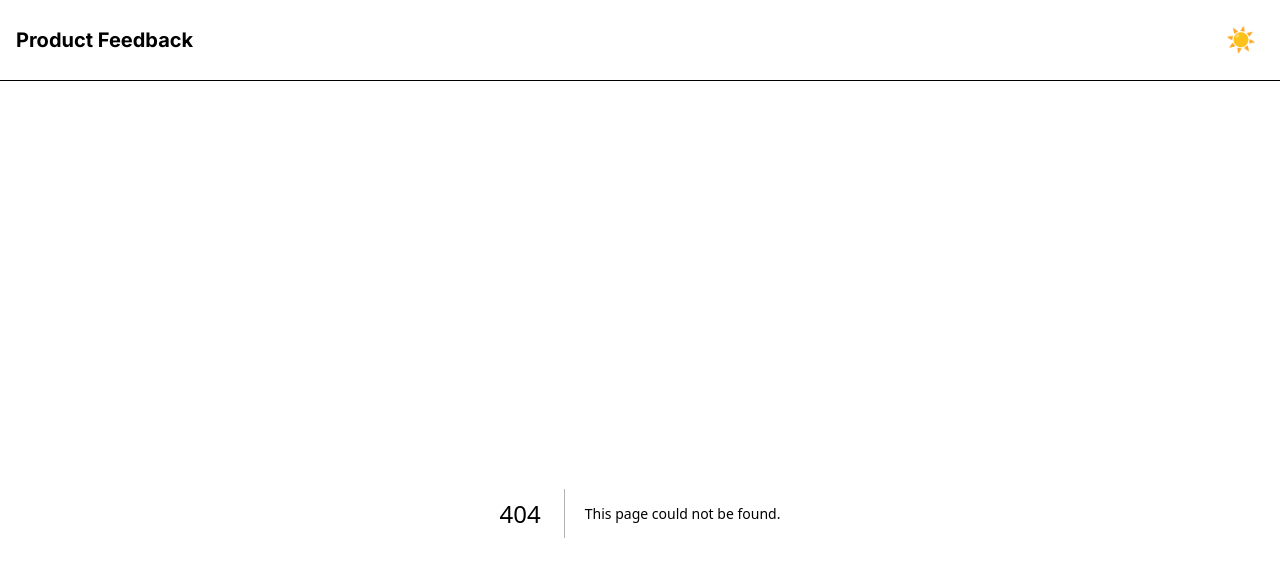
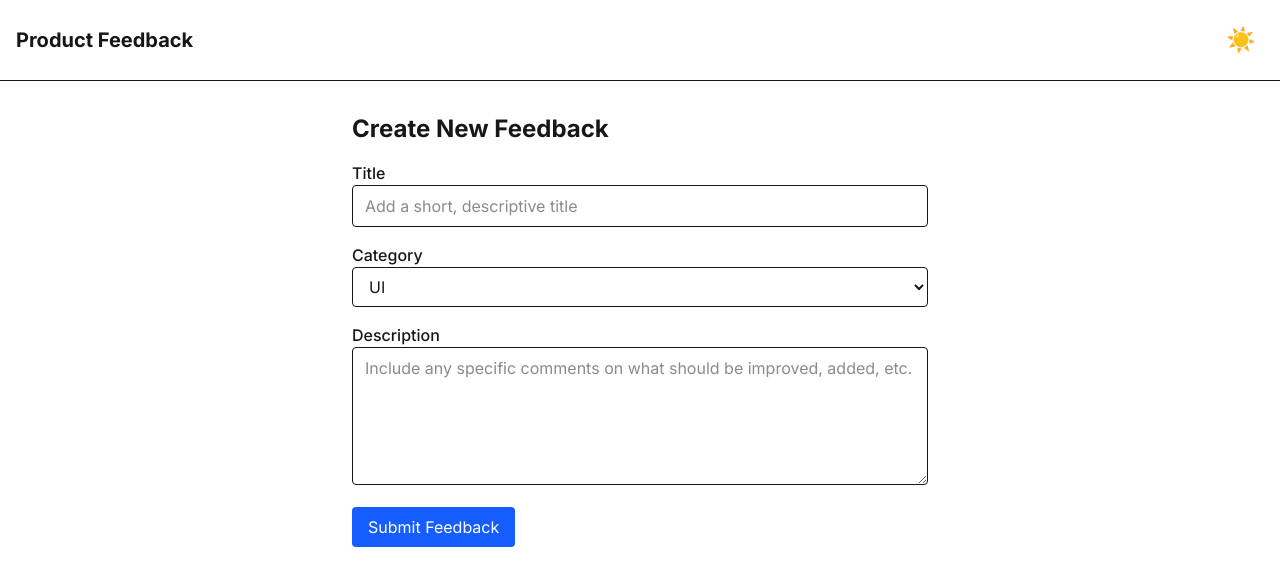
Before and after one commit to andrewteece/product-feedback-app, a Next.js app: page /feedback/new in a window 1280 px wide. Before the commit this address had no page. Shown: the top 586 px of the page. Built offline with nearby package versions, Linux system fonts and the light colour scheme.

Commit message:
zod and hookform installed and feedbackform

```diff
--- a/package.json
+++ b/package.json
@@ -9,10 +9,13 @@
     "lint": "next lint"
   },
   "dependencies": {
+    "@hookform/resolvers": "^5.1.1",
     "next": "15.4.3",
     "react": "19.1.0",
     "react-dom": "19.1.0",
+    "react-hook-form": "^7.61.1",
     "tree": "^0.1.3",
+    "zod": "^4.0.8",
     "zustand": "^5.0.6"
   },
   "devDependencies": {
--- /dev/null
+++ b/src/app/feedback/new/[id]/page.tsx
@@ -0,0 +1,34 @@
+import { useFeedbackStore } from '@/store/feedbackStore';
+import { notFound } from 'next/navigation';
+import CommentSection from '@/components/comments/CommentSection';
+
+export default function FeedbackDetail({ params }: { params: { id: string } }) {
+  const feedbackId = parseInt(params.id, 10);
+  const feedback = useFeedbackStore((s) =>
+    s.feedbacks.find((f) => f.id === feedbackId)
+  );
+
+  if (!feedback) return notFound();
+
+  return (
+    <section className='max-w-2xl mx-auto space-y-6'>
+      <div className='border p-4 rounded shadow'>
+        <h1 className='text-xl font-bold'>{feedback.title}</h1>
+        <p className='text-gray-600 dark:text-gray-300'>
+          {feedback.description}
+        </p>
+        <div className='flex items-center gap-4 mt-2'>
+          <span className='bg-slate-100 dark:bg-slate-800 px-2 py-1 rounded text-sm'>
+            Category: {feedback.category}
+          </span>
+          <span className='text-sm text-blue-500'>{feedback.status}</span>
+        </div>
+        <button className='mt-4 px-4 py-2 bg-blue-600 text-white rounded'>
+          ▲ {feedback.upvotes}
+        </button>
+      </div>
+
+      <CommentSection comments={feedback.comments ?? []} />
+    </section>
+  );
+}
--- /dev/null
+++ b/src/app/feedback/new/page.tsx
@@ -0,0 +1,10 @@
+import FeedbackForm from '@/components/feedback/FeedbackForm';
+
+export default function NewFeedbackPage() {
+  return (
+    <section className='max-w-xl mx-auto'>
+      <h1 className='text-2xl font-bold mb-4'>Create New Feedback</h1>
+      <FeedbackForm />
+    </section>
+  );
+}
--- /dev/null
+++ b/src/components/comments/CommentSection.tsx
@@ -0,0 +1,16 @@
+import type { Comment } from '@/types/feedback';
+
+export default function CommentSection({ comments }: { comments: Comment[] }) {
+  return (
+    <div>
+      <h2 className='text-lg font-semibold mb-2'>{comments.length} Comments</h2>
+      {comments.map((comment) => (
+        <div key={comment.id} className='mb-4 border-b pb-2'>
+          <p className='font-bold'>{comment.user.name}</p>
+          <p className='text-sm text-gray-600'>@{comment.user.username}</p>
+          <p className='mt-1'>{comment.content}</p>
+        </div>
+      ))}
+    </div>
+  );
+}
--- /dev/null
+++ b/src/components/feedback/FeedbackForm.tsx
@@ -0,0 +1,96 @@
+'use client';
+
+import { useForm } from 'react-hook-form';
+import { z } from 'zod';
+import { zodResolver } from '@hookform/resolvers/zod';
+import { useFeedbackStore } from '@/store/feedbackStore';
+import type { Category } from '@/types/feedback';
+import { useRouter } from 'next/navigation';
+
+const categories: Category[] = ['UI', 'UX', 'Enhancement', 'Bug', 'Feature'];
+
+const schema = z.object({
+  title: z.string().min(3, 'Title is required'),
+  category: z.enum(categories),
+  description: z.string().min(10, 'Description must be at least 10 characters'),
+});
+
+type FormData = z.infer<typeof schema>;
+
+export default function FeedbackForm() {
+  const {
+    register,
+    handleSubmit,
+    formState: { errors },
+  } = useForm<FormData>({
+    resolver: zodResolver(schema),
+  });
+
+  const addFeedback = useFeedbackStore((s) => s.addFeedback);
+  const router = useRouter();
+
+  const onSubmit = (data: FormData) => {
+    const newFeedback = {
+      id: Date.now(),
+      status: 'Suggestion',
+      upvotes: 0,
+      comments: [],
+      ...data,
+    };
+    addFeedback(newFeedback);
+    router.push('/');
+  };
+
+  return (
+    <form onSubmit={handleSubmit(onSubmit)} className='space-y-4'>
+      <div>
+        <label className='block font-medium'>Title</label>
+        <input
+          {...register('title')}
+          className='w-full border rounded px-3 py-2'
+          placeholder='Add a short, descriptive title'
+        />
+        {errors.title && (
+          <p className='text-sm text-red-500'>{errors.title.message}</p>
+        )}
+      </div>
+
+      <div>
+        <label className='block font-medium'>Category</label>
+        <select
+          {...register('category')}
+          className='w-full border rounded px-3 py-2'
+        >
+          {categories.map((cat) => (
+            <option key={cat} value={cat}>
+              {cat}
+            </option>
+          ))}
+        </select>
+        {errors.category && (
+          <p className='text-sm text-red-500'>{errors.category.message}</p>
+        )}
+      </div>
+
+      <div>
+        <label className='block font-medium'>Description</label>
+        <textarea
+          {...register('description')}
+          rows={5}
+          className='w-full border rounded px-3 py-2'
+          placeholder='Include any specific comments on what should be improved, added, etc.'
+        />
+        {errors.description && (
+          <p className='text-sm text-red-500'>{errors.description.message}</p>
+        )}
+      </div>
+
+      <button
+        type='submit'
+        className='bg-blue-600 text-white px-4 py-2 rounded hover:bg-blue-700'
+      >
+        Submit Feedback
+      </button>
+    </form>
+  );
+}
```
Also changed, not shown: 1 other file (tests, documents, lock files or other folders).
